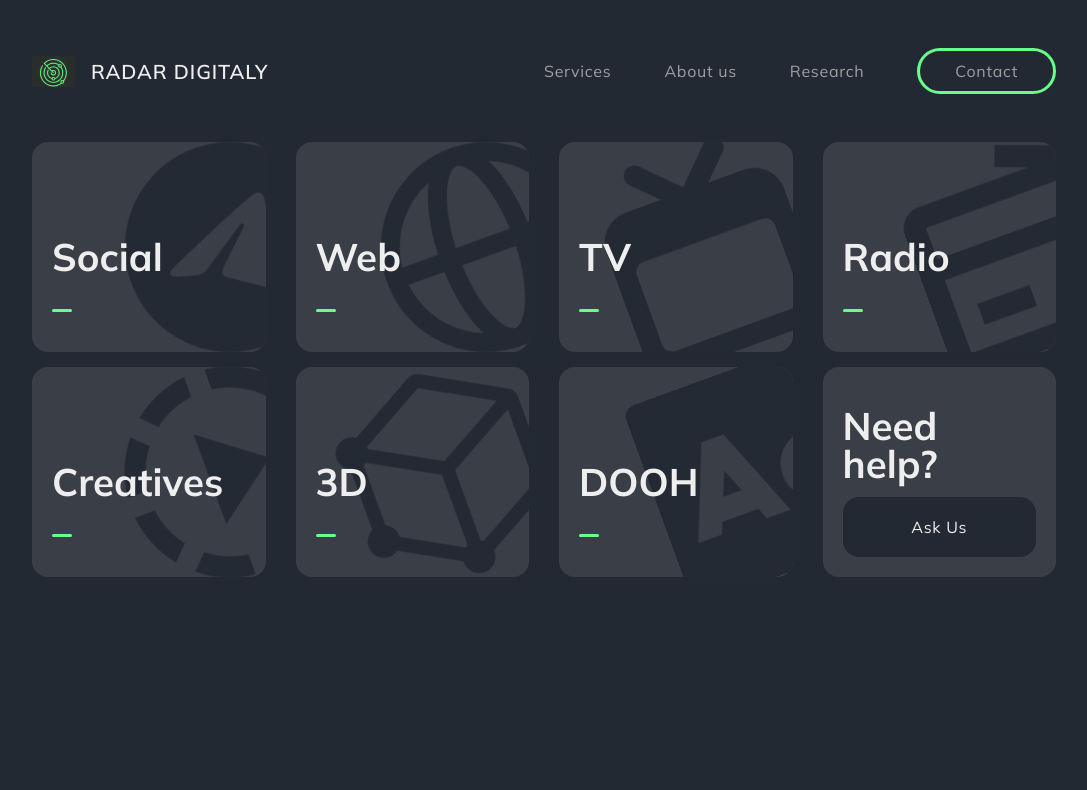
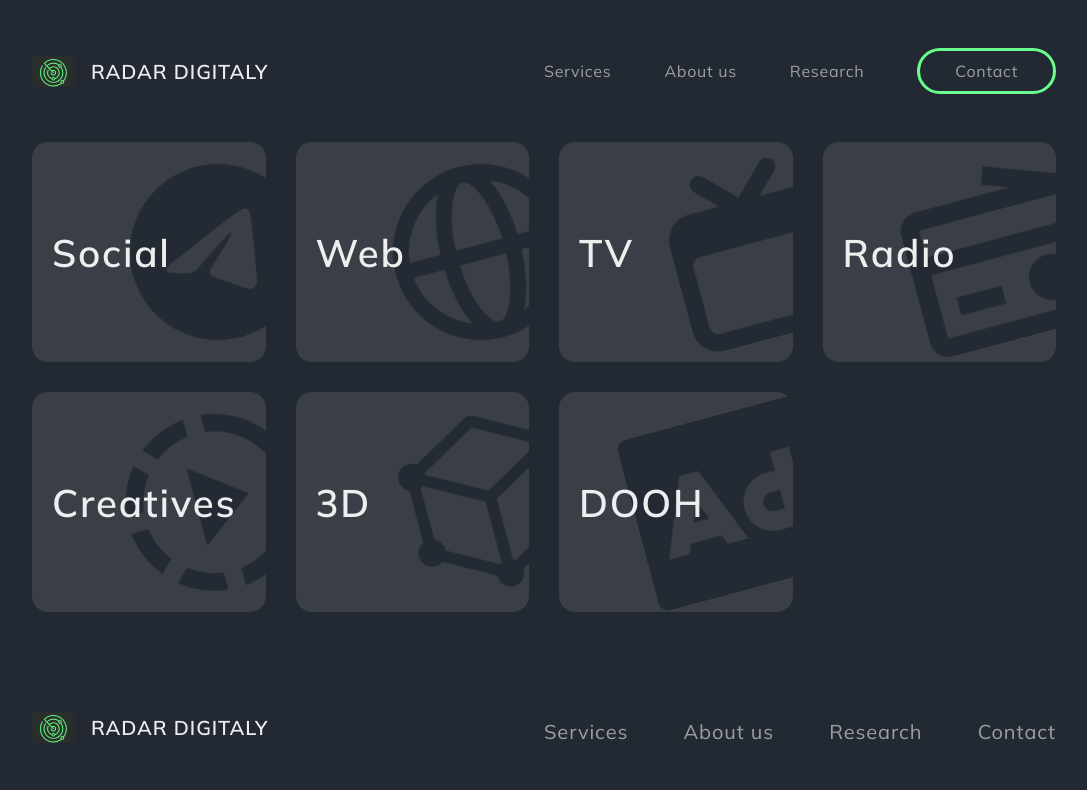
Before and after one commit to matveisch/radar-next, a Next.js app: page /services in a window 1280 px wide. Shown: the top 790 px of the page, without its empty margins (96-1183 px from the left). Built offline with nearby package versions, Linux system fonts and the light colour scheme.

Commit message:
desktop services menu REdesigned

```diff
--- a/components/services-menu-desktop/ServicesMenuDesktop.module.scss
+++ b/components/services-menu-desktop/ServicesMenuDesktop.module.scss
@@ -0,0 +1,10 @@
+@import "../../styles/variables.module";
+
+#servicesMenuWrapper {
+  #servicesGrid {
+    display: grid;
+    grid-template-columns: repeat(auto-fill, minmax(max(100px, 20%), 1fr));
+    //grid-template-rows: repeat(auto-fit,100%);
+    gap: 30px;
+  }
+}
--- a/components/services-menu-desktop/ServicesMenuDesktop.tsx
+++ b/components/services-menu-desktop/ServicesMenuDesktop.tsx
@@ -1,20 +1,45 @@
-import React, { useContext } from "react";
-import { motion, useCycle } from "framer-motion";
+import React, { useContext, useState, useEffect } from "react";
+import { motion } from "framer-motion";
 import styles from "./ServicesMenuDesktop.module.scss";
 import useServicesList from "../../data/servicesList";
 import { cardIdContextType, idContext } from "../../components/Layout";
+import ServicesBtn from "../../ui/services-btn/ServicesBtn";
+import ServicesDescription from "../services-description/ServicesDescription";
 
 export default function ServicesMenuDesktop() {
-  const [isOpen, toggleOpen] = useCycle(true, false);
+  const [isOpen, setIsOpen] = useState<boolean>(true);
+  const [selectedId, setSelectedId] = useState<number>(0);
+
   const servicesArr = useServicesList();
   const { cardId } = useContext(idContext) as cardIdContextType;
+  useEffect(() => {
+    if (cardId != undefined) {
+      setIsOpen(false);
+    }
+  }, []);
+
   return (
     <motion.div
       initial={false}
       id={styles.servicesMenuWrapper}
       animate={isOpen ? "open" : "closed"}
+      onWheel={(event) => {
+        event.deltaY > 0 ? setIsOpen(false) : setIsOpen(true);
+      }}
     >
-      <motion.div id={styles.gridWrapper}></motion.div>
+      <motion.div id={styles.servicesGrid}>
+        {servicesArr.map((item, index) => {
+          return (
+            <ServicesBtn
+              key={index}
+              itemId={item.id}
+              setOpen={setIsOpen}
+              isOpen={isOpen}
+            />
+          );
+        })}
+      </motion.div>
+      <ServicesDescription serviceId={cardId != null ? cardId : 0} />
     </motion.div>
   );
 }
--- a/pages/services/index.module.scss
+++ b/pages/services/index.module.scss
@@ -7,6 +7,16 @@
   @include breakpoint(770px) {
     visibility: visible;
     display: block;
+  }
+}
+
+#servicesDesktopWrapper {
+  padding: 0 $page-padding;
+  visibility: visible;
+  display: block;
+  @include breakpoint(770px) {
+    visibility: hidden;
+    display: none;
   }
 }
 #servicesMainWrapper {
--- a/pages/services/index.tsx
+++ b/pages/services/index.tsx
@@ -1,6 +1,7 @@
 import React, { useState, useEffect, useRef, useContext } from "react";
 import { motion, useCycle } from "framer-motion";
 import ServicesMenuMobile from "../../components/services-menu-mobile/ServicesMenuMobile";
+import ServicesMenuDesktop from "../../components/services-menu-desktop/ServicesMenuDesktop";
 import useServicesList from "../../data/servicesList";
 import Link from "next/link";
 import ServicesBtn from "../../ui/services-btn/ServicesBtn";
@@ -68,8 +69,10 @@ const Services = () => {
       </Head>
       <main>
         {/* DESCKTOP MENU */}
-
-        <div
+        <div id={styles.servicesDesktopWrapper}>
+          <ServicesMenuDesktop />
+        </div>
+        {/* <div
           id={styles.servicesMainWrapper}
           onWheel={handleWheel}
           style={{ height: isOpen ? "calc(100vh - 142px)" : "auto" }}
@@ -134,7 +137,7 @@ const Services = () => {
               </motion.div>
             </motion.div>
           </div>
-        </div>
+        </div> */}
 
         {/* MOBILE MENU */}
 
--- a/ui/services-btn/ServicesBtn.module.scss
+++ b/ui/services-btn/ServicesBtn.module.scss
@@ -1,50 +1,36 @@
 @import "../../styles/variables.module";
 
-#mainWrapperBtn {
+#mainWrapper {
   background-color: $off-black;
+  width: 100%;
+  border-radius: 16px;
   position: relative;
   display: flex;
   align-items: center;
   justify-content: space-between;
-  border-radius: 16px;
-  // padding: 20px;
-  height: 100%;
   overflow: hidden;
+  height: calc(40vh - 100px);
 
-  &:hover {
-    box-shadow: 0 0 32px 0px rgba(105, 254, 139, 0.15);
+  #title {
+    position: absolute;
+    margin: 0;
+    width: min-content;
+
+    color: $off-white;
+    margin-left: 20px;
+    font-size: 3vw;
+    z-index: 1;
   }
-
-  #titleBtn {
-    height: auto;
-    position: relative;
-    margin-top: 20px;
-    margin-left: 20px;
-    color: $off-white;
-    font-size: 50px;
-    line-height: 50px;
-    z-index: 1;
-    width: 40%;
-
-    @include breakpoint(1024px) {
-      font-size: 34px;
+  #imgWrapper {
+    position: absolute;
+    right: 0;
+    margin-right: -40px;
+    width: auto;
+    height: 80%;
+    img {
+      filter: $black-filter;
+      width: auto;
+      height: 100%;
     }
   }
-
-  #imgBtn {
-    filter: $black-filter;
-    margin-right: 20px;
-
-    width: auto;
-    height: 100%;
-  }
-  #arrow {
-    height: 3px;
-    width: 30px;
-    background-color: $main-green;
-    position: absolute;
-    bottom: 40px;
-    margin-left: 20px;
-    border-radius: 1.5px;
-  }
 }
--- a/ui/services-btn/ServicesBtn.tsx
+++ b/ui/services-btn/ServicesBtn.tsx
@@ -1,70 +1,89 @@
-import React, { useState } from "react";
+import React, { useState, useContext, useEffect } from "react";
 import { motion } from "framer-motion";
 import styles from "./ServicesBtn.module.scss";
 import Image from "next/image";
+import useServicesList from "../../data/servicesList";
+import { cardIdContextType, idContext } from "../../components/Layout";
 
 interface Props {
-  name: string;
-  image: string;
+  itemId: number;
+  setOpen: Function;
   isOpen: boolean;
 }
 
-const ServicesBtn: React.FC<Props> = (props: Props) => {
+const wrapperAnim = {
+  open: {
+    height: "calc(40vh - 100px)",
+  },
+  closed: {
+    height: "60px",
+  },
+};
+
+const imgAnim = {
+  open: {
+    x: "0",
+  },
+  closed: {
+    x: "-60px",
+  },
+};
+
+const titleAnim = {
+  open: {
+    fontSize: "3vw",
+  },
+  closed: {
+    fontSize: "2vw",
+  },
+};
+const ServicesBtn: React.FC<Props> = ({ itemId, setOpen, isOpen }: Props) => {
   const [hovered, setHovered] = useState(false);
+  const servicesArr = useServicesList();
+  const { cardId, setCardId } = useContext(idContext) as cardIdContextType;
 
   return (
     <motion.div
-      whileTap={{ scale: 0.95 }}
+      onHoverStart={() => setHovered(true)}
+      onHoverEnd={() => setHovered(false)}
       whileHover={{
         scale: 1.05,
-        transition: { duration: 0.1 },
+        boxShadow: "0px 3px 16px 0px rgba(105, 254, 139, 0.2)",
       }}
-      onMouseEnter={() => setHovered(true)}
-      onMouseLeave={() => setHovered(false)}
-      animate={{ height: props.isOpen ? "210px" : "60px" }}
-      id={styles.mainWrapperBtn}
+      variants={wrapperAnim}
+      id={styles.mainWrapper}
+      animate={{
+        backgroundColor: cardId == itemId && !isOpen ? "#69fe8b" : "#3a3f47",
+      }}
+      onClick={() => {
+        setOpen(false);
+        setCardId(itemId);
+      }}
     >
       <motion.h4
-        animate={{
-          fontSize: props.isOpen ? "3vw" : "2vw",
-          marginTop: props.isOpen ? "20px" : 0,
-          width: props.isOpen ? "40%" : "100%",
-        }}
-        id={styles.titleBtn}
-        className="H4"
+        className="H3"
+        id={styles.title}
+        variants={titleAnim}
+        animate={{ color: itemId == cardId && !isOpen ? "#232932" : "#eeeeee" }}
+        transition={{ duration: 0 }}
       >
-        {props.name}
+        {servicesArr[itemId != undefined ? itemId : 0].name}
       </motion.h4>
       <motion.div
+        id={styles.imgWrapper}
+        variants={imgAnim}
         animate={{
-          height: props.isOpen ? "210px" : "40px",
-          width: props.isOpen ? "210px" : "40px",
-          x: hovered && props.isOpen ? 20 : -20,
-          scale: hovered && props.isOpen ? 1.2 : 1,
-          rotate: hovered ? -10 : !props.isOpen ? 0 : -20,
+          rotate: hovered && isOpen ? -25 : isOpen ? -15 : 0,
         }}
       >
         <Image
-          id={styles.imgBtn}
-          src={require(`../../images/${props.image}.svg`)}
-          alt={props.image}
+          id={styles.menuItemImg}
+          src={require(`../../images/${
+            servicesArr[itemId != undefined ? itemId : 0].img
+          }.svg`)}
+          alt={servicesArr[itemId != undefined ? itemId : 0].name}
         />
       </motion.div>
-      <motion.div
-        id={styles.arrow}
-        animate={{
-          opacity: props.isOpen ? 1 : 0,
-          width: hovered ? 100 : 20,
-        }}
-        transition={{
-          default: {
-            duration: 0.2,
-          },
-          opacity: {
-            duration: 0,
-          },
-        }}
-      ></motion.div>
     </motion.div>
   );
 };
```
